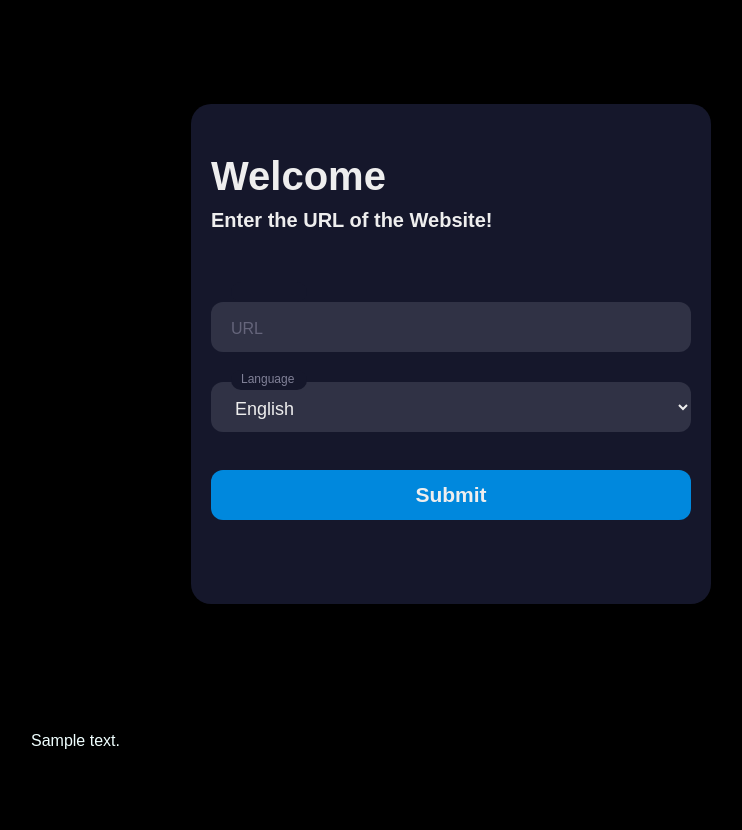
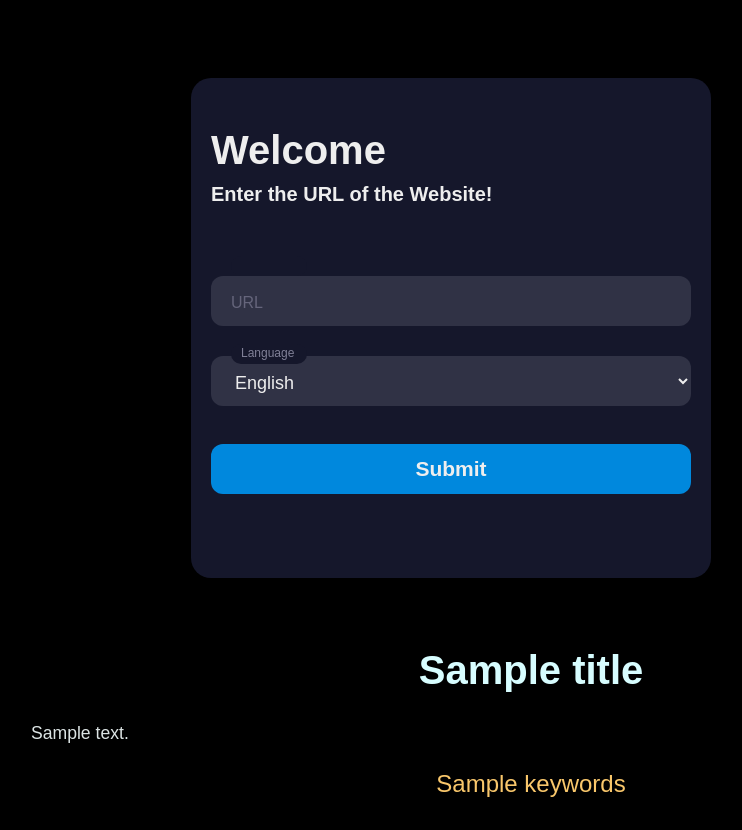
Before and after one commit to BPratyus/Web-Text-Extractor, a Flask app: template Web Text Extractor/templates/index.html in a window 1280 px wide. Shown: the whole page, without its empty margins (109-851 px from the left). Before the commit the page ends 749 px from the top, so only its background shows below. Run offline with Flask 3, Linux system fonts and the light colour scheme; the template is opened without the code that fills it: most values are stand-ins (such as "Sample title", 1, 10 or a date in 2020).

Commit message:
Added article summary, title and keywords

```diff
--- a/Web Text Extractor/app.py
+++ b/Web Text Extractor/app.py
@@ -1,6 +1,6 @@
 from flask import *
-import requests
-from bs4 import BeautifulSoup
+# import requests
+# from bs4 import BeautifulSoup
 from newspaper import Article
 
 app = Flask(__name__)
@@ -8,16 +8,20 @@
 @app.route('/', methods=['GET', 'POST'])
 def get_text():
     text = ''
+    title=''
+    keywords=''
     if request.method == 'POST':
         url = request.form['url']
         article = Article(url,language="en")
         article.download()
         article.parse()
         article.nlp()
-        text=article.text
+        title = article.title
+        text=article.summary
+        keywords=article.keywords
 
         # return render_template('text.html', text=text)
-    return render_template('./index.html',text=text)
+    return render_template('./index.html',title=title,text=text,keywords=keywords)
 
 if __name__ == '__main__':
     app.run(debug=True)
--- a/Web Text Extractor/static/style.css
+++ b/Web Text Extractor/static/style.css
@@ -136,3 +136,26 @@
   .submit:active {
     background-color: #06b;
   }
+
+  .article{
+    color: rgb(215, 253, 255);
+    width: 1000px;
+    text-align: center;
+    font: 2.5em sans-serif;
+    font-weight: 600;
+  }
+
+  .content{
+      color: rgb(220, 228, 228);
+      width: 1000px;
+      text-align: justify;
+      font: 1.1em sans-serif;
+      line-height: 1.5;
+    }
+
+    .keywords{
+      color: rgb(249, 199, 107);
+      width: 1000px;
+      text-align: center;
+      font: 1.5em arial;
+    }
--- a/Web Text Extractor/templates/index.html
+++ b/Web Text Extractor/templates/index.html
@@ -34,9 +34,10 @@
 <div>
 
     {% if text %}
-<h1 >Website Text:</h1>
-<p style="color: azure; width: 1000px; text-align: justify; font: 1em sans-serif;">{{ text }}</p>
-{% endif %}
+        <h1  class="article">{{ title }}</h1>
+        <p class= "content">{{ text }}</p>
+        <h3 class="keywords">{{ keywords }}</h3>
+    {% endif %}
 
 </div>
 </div>
```
